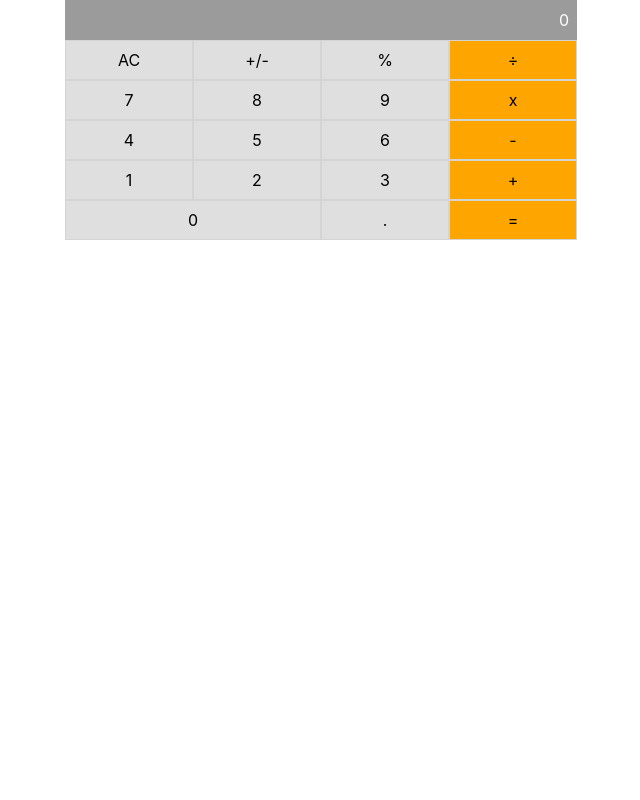
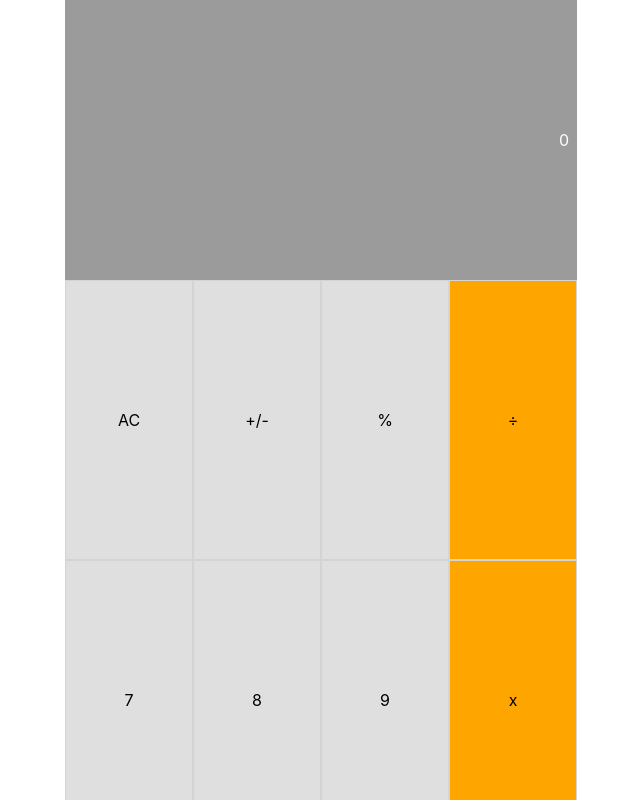
Before and after one commit to kosher9/math_magician, a React (Create React App) app: page / in a window 1280 px wide. Shown: the top 800 px of the page, without its empty margins (319-959 px from the left). Built offline with nearby package versions, Linux system fonts and the light colour scheme.

Commit message:
Fix linters

```diff
--- a/src/components/Calculator.css
+++ b/src/components/Calculator.css
@@ -1,10 +1,11 @@
 .Calculator-Row {
-  height: 2.5rem;
+  width: 100%;
+  height: calc(100vh - 520px);
   display: grid;
   grid-template-columns: 25% 25% 25% 25%;
 }
 
-.num-op{
+.num-op {
   background-color: rgb(223, 223, 223);
 }
 
@@ -21,7 +22,6 @@
 .output {
   color: white;
   width: fit-content;
-  height: fit-content;
   margin-right: 0.5rem;
   align-self: center;
 }
```
